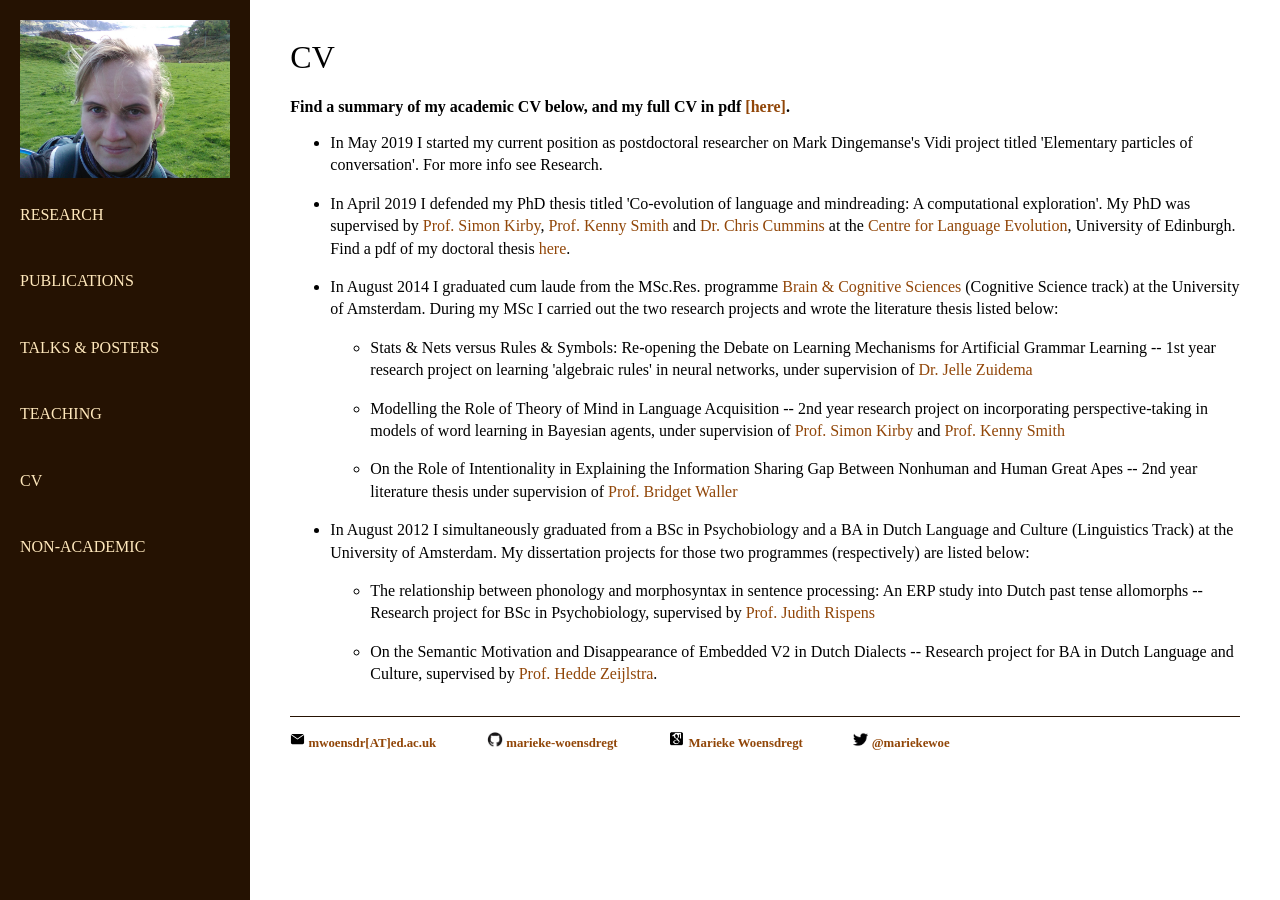
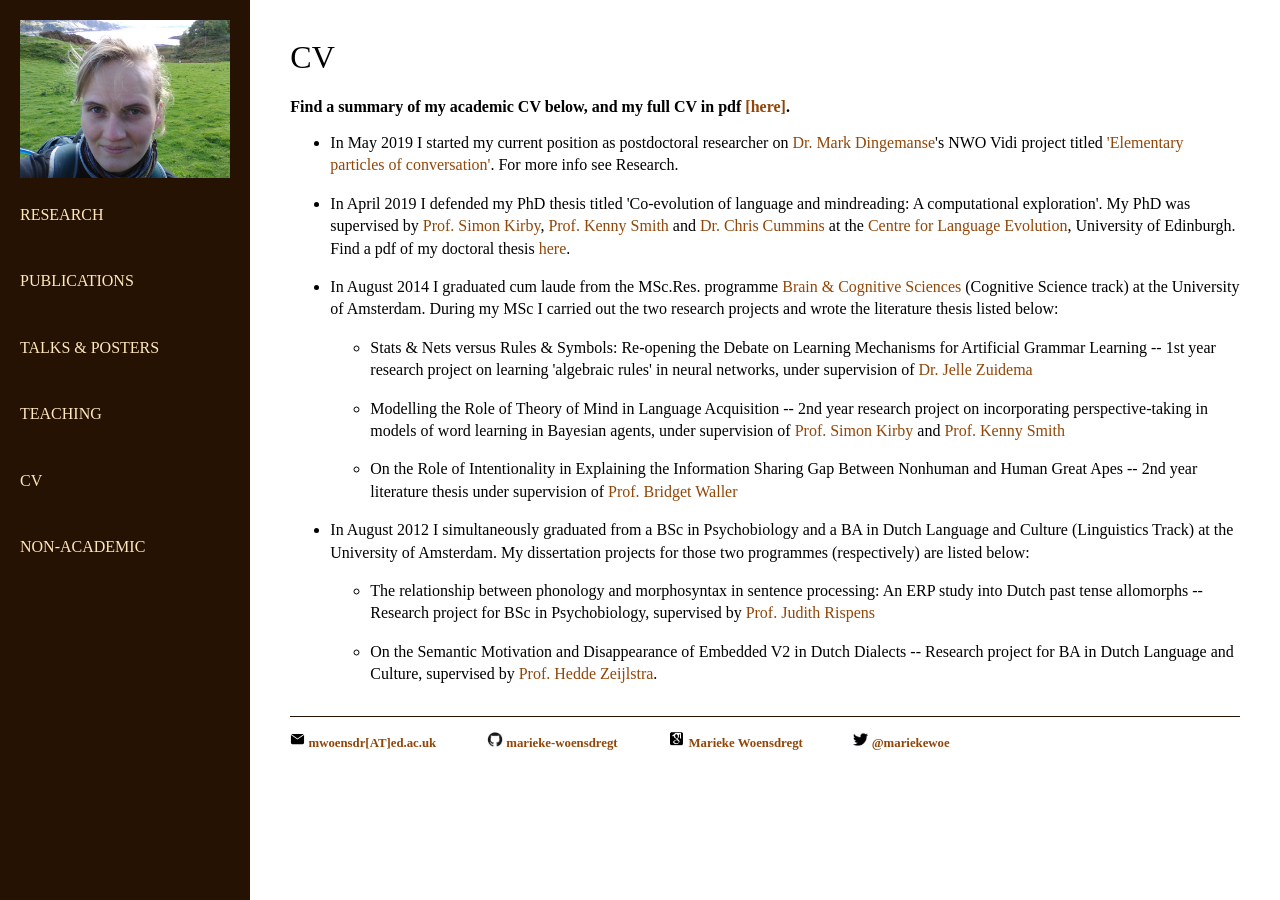
Before and after one commit to marieke-woensdregt/marieke-woensdregt.github.io, a Jekyll site: the page built from cv/index.html, in a window 1280 px wide. Built offline with Jekyll 4.4.1, drawn with Linux system fonts in a browser that asks for light colours.

Commit message:
Update index.html

```diff
--- a/cv/index.html
+++ b/cv/index.html
@@ -9,7 +9,9 @@ title: CV
 		[here]</A>. </h3>
 		<ul>
 			<li><p> In May 2019 I started my current position as postdoctoral researcher on
-				Mark Dingemanse's Vidi project titled 'Elementary particles of conversation'.
+				<a href="https://www.ru.nl/english/people/dingemanse-m/">Dr. Mark Dingemanse</a>'s
+				NWO Vidi project titled
+				<a href="https://www.mpi.nl/news/vidi-grant-for-dingemanse-and-martin">'Elementary particles of conversation'</a>.
 				For more info see Research.
 			</p></li>
 
```
